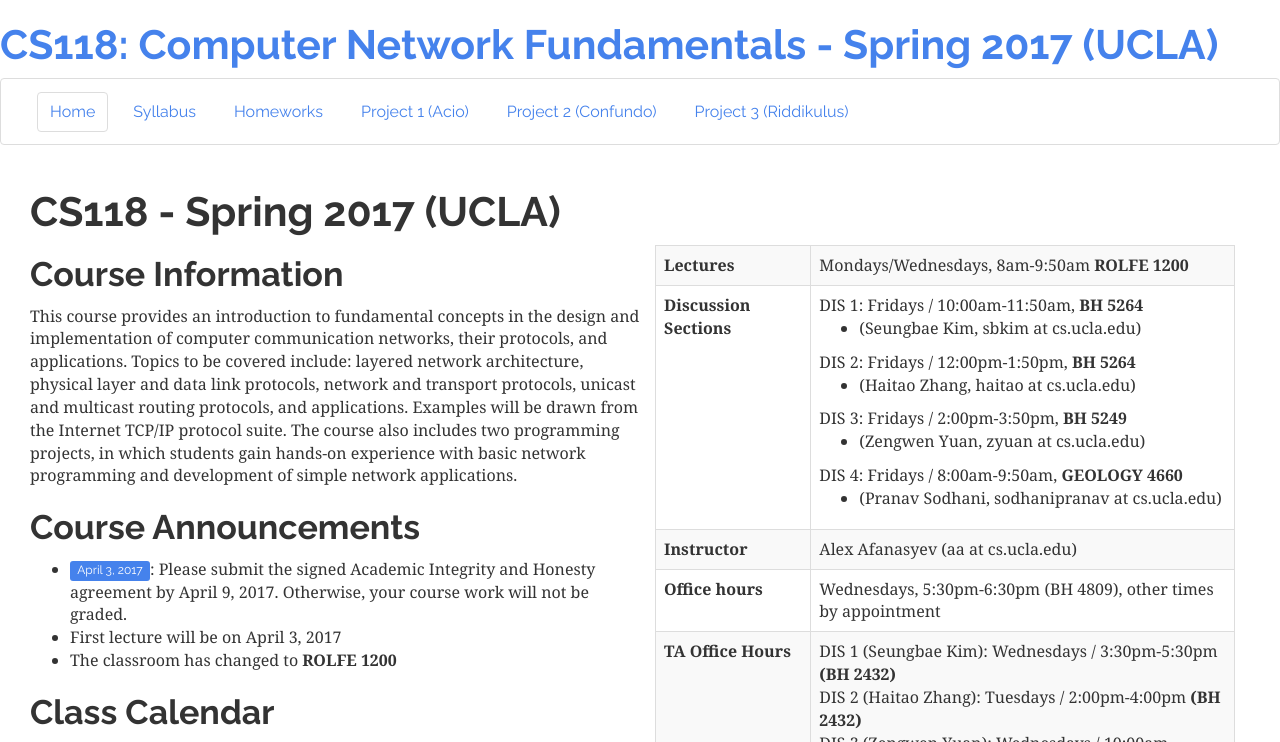
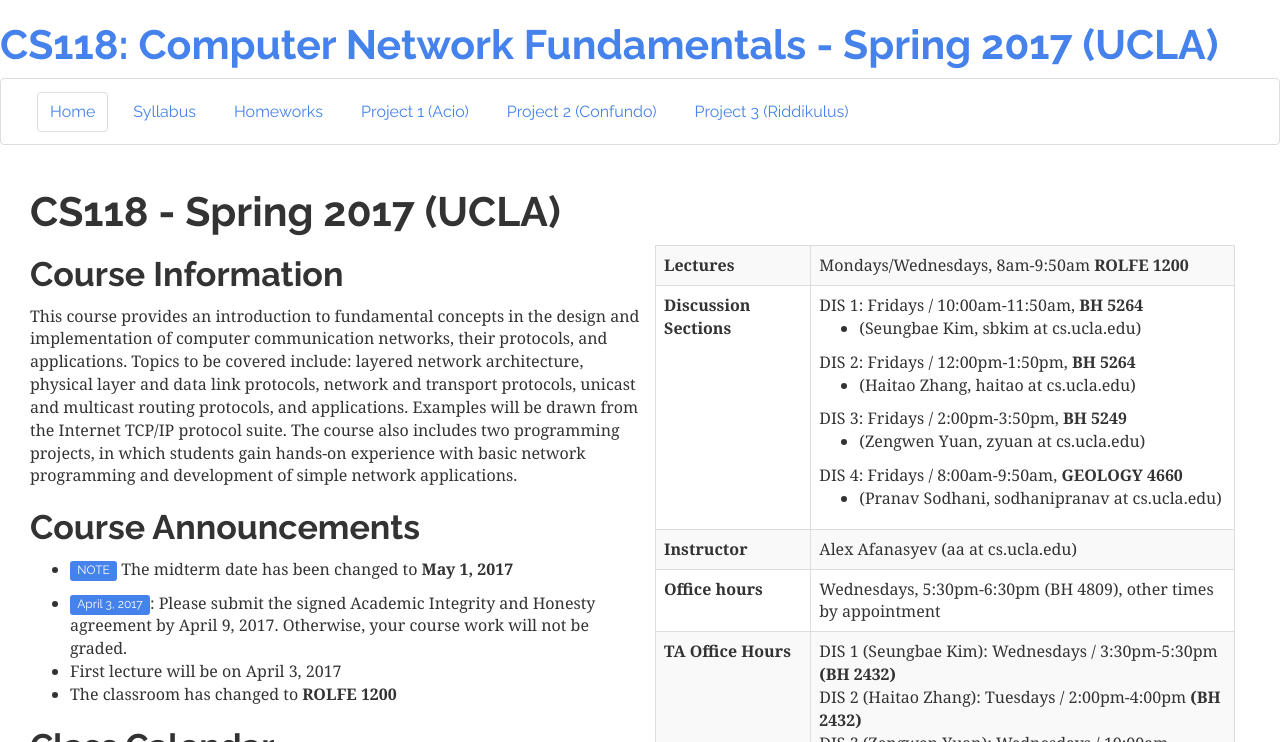
Before and after one commit to cawka/cs118-spring2017, a Jekyll site: the page built from index.md, in a window 1280 px wide. Shown: the top 742 px of the page. Built offline with Jekyll 4.4.1, drawn with Linux system fonts in a browser that asks for light colours; nearby versions of some CDN libraries; some of the changed text lies outside the part shown; grey boxes are pictures that could not be loaded.

Commit message:
Update midterm date

```diff
--- a/_config.yml
+++ b/_config.yml
@@ -44,7 +44,7 @@ course_info:
   office_hours: Wednesdays, 5:30pm-6:30pm (BH 4809), other times by appointment
 
   homeworks_due: Wednesday of the week following the assignment, 11pm
-  midterm: Wednesday, May 3, 2017, 8am-9:50am
+  midterm: <del>Wednesday, May 3, 2017, 8am-9:50am</del> <br/> Monday, May 1, 2017, 8am-9:50am
 
   final: Monday, June 12, 2017, 6:30pm-9:30pm
   final_room: TBD
--- a/index.md
+++ b/index.md
@@ -12,6 +12,9 @@ This course provides an introduction to fundamental concepts in the design and i
 
 ## Course Announcements
 
+- <span class="label label-primary">NOTE</span>
+  The midterm date has been changed to **May 1, 2017**
+
 - <span class="label label-primary">April 3, 2017</span>: Please submit the signed Academic Integrity and Honesty agreement by April 9, 2017.  Otherwise, your course work will not be graded.
 - First lecture will be on April 3, 2017
 - The classroom has changed to **ROLFE 1200**
```
